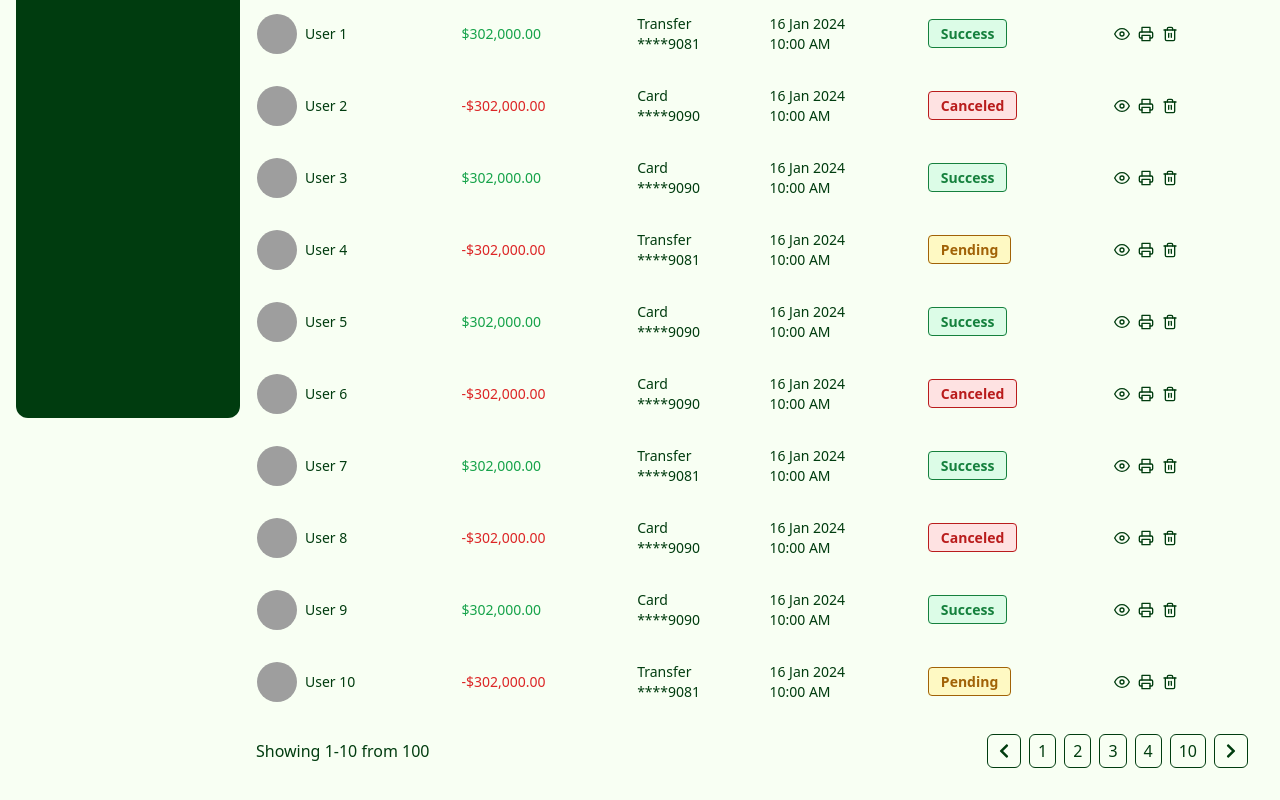
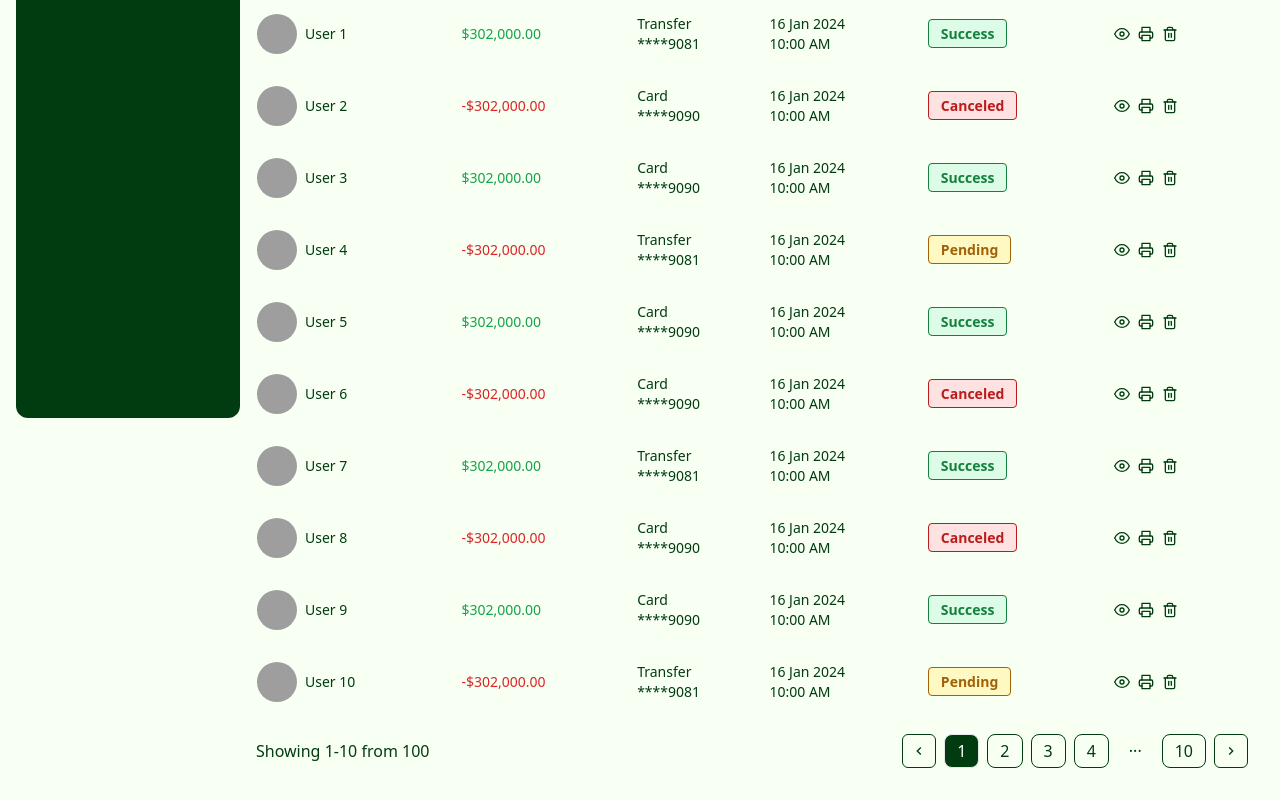
Before and after one commit to fahadurrehman00/zap, a React (Vite) app: page / in a window 1280 px wide. Shown: the part 398-1198 px from the top of the page. Built offline with nearby package versions, Linux system fonts and the light colour scheme; grey boxes are pictures that could not be loaded.

Commit message:
add trasanction table 22

```diff
--- a/src/comman-components/TransactionTable2.jsx
+++ b/src/comman-components/TransactionTable2.jsx
@@ -1,6 +1,9 @@
 import React, { useState } from "react";
 import { FiSearch, FiFilter, FiEye, FiPrinter, FiTrash2 } from "react-icons/fi";
-import { FaChevronLeft, FaChevronRight } from "react-icons/fa";
+import {
+  MdOutlineKeyboardArrowLeft,
+  MdOutlineKeyboardArrowRight,
+} from "react-icons/md";
 import { BsEye } from "react-icons/bs";
 
 const TransactionTable2 = () => {
@@ -41,23 +44,115 @@ const TransactionTable2 = () => {
     );
   };
 
-  const renderPagination = () => {
-    const pageNumbers = [];
-    if (totalPages <= 5) {
+  const renderPaginationLinks = () => {
+    const paginationLinks = [];
+    if (totalPages <= 7) {
       for (let i = 1; i <= totalPages; i++) {
-        pageNumbers.push(i);
+        paginationLinks.push(
+          <button
+            key={i}
+            onClick={() => setCurrentPage(i)}
+            className={`px-3 py-1 rounded-lg border ${currentPage === i ? "bg-secondary text-white" : "border-secondary"}`}
+          >
+            {i}
+          </button>
+        );
       }
     } else {
-      pageNumbers.push(1, 2, 3, 4);
-      if (currentPage >= 3 && currentPage < totalPages - 2) {
-        pageNumbers.push("...");
-        pageNumbers.push(currentPage);
-      } else if (currentPage >= totalPages - 2) {
-        pageNumbers.push("...");
+      if (currentPage <= 4) {
+        for (let i = 1; i <= 4; i++) {
+          paginationLinks.push(
+            <button
+              key={i}
+              onClick={() => setCurrentPage(i)}
+              className={`px-3 py-1 rounded-lg border ${currentPage === i ? "bg-secondary text-white" : "border-secondary"}`}
+            >
+              {i}
+            </button>
+          );
+        }
+        paginationLinks.push(<span key="ellipsis" className="px-3">...</span>);
+        paginationLinks.push(
+          <button
+            key={totalPages}
+            onClick={() => setCurrentPage(totalPages)}
+            className={`px-3 py-1 rounded-lg border ${currentPage === totalPages ? "bg-secondary text-white" : "border-secondary"}`}
+          >
+            {totalPages}
+          </button>
+        );
+      } else if (currentPage > 4 && currentPage < totalPages - 3) {
+        paginationLinks.push(
+          <button
+            key={1}
+            onClick={() => setCurrentPage(1)}
+            className={`px-3 py-1 rounded-lg border ${currentPage === 1 ? "bg-secondary text-white" : "border-secondary"}`}
+          >
+            1
+          </button>
+        );
+        paginationLinks.push(<span key="ellipsis-start" className="px-3">...</span>);
+        paginationLinks.push(
+          <button
+            key={currentPage - 1}
+            onClick={() => setCurrentPage(currentPage - 1)}
+            className={`px-3 py-1 rounded-lg border ${currentPage === currentPage - 1 ? "bg-secondary text-white" : "border-secondary"}`}
+          >
+            {currentPage - 1}
+          </button>
+        );
+        paginationLinks.push(
+          <button
+            key={currentPage}
+            className="px-3 py-1 rounded-lg border bg-secondary text-white"
+          >
+            {currentPage}
+          </button>
+        );
+        paginationLinks.push(
+          <button
+            key={currentPage + 1}
+            onClick={() => setCurrentPage(currentPage + 1)}
+            className={`px-3 py-1 rounded-lg border ${currentPage === currentPage + 1 ? "bg-secondary text-white" : "border-secondary"}`}
+          >
+            {currentPage + 1}
+          </button>
+        );
+        paginationLinks.push(<span key="ellipsis-end" className="px-3">...</span>);
+        paginationLinks.push(
+          <button
+            key={totalPages}
+            onClick={() => setCurrentPage(totalPages)}
+            className={`px-3 py-1 rounded-lg border ${currentPage === totalPages ? "bg-secondary text-white" : "border-secondary"}`}
+          >
+            {totalPages}
+          </button>
+        );
+      } else {
+        paginationLinks.push(
+          <button
+            key={1}
+            onClick={() => setCurrentPage(1)}
+            className={`px-3 py-1 rounded-lg border ${currentPage === 1 ? "bg-secondary text-white" : "border-secondary"}`}
+          >
+            1
+          </button>
+        );
+        paginationLinks.push(<span key="ellipsis" className="px-3">...</span>);
+        for (let i = totalPages - 3; i <= totalPages; i++) {
+          paginationLinks.push(
+            <button
+              key={i}
+              onClick={() => setCurrentPage(i)}
+              className={`px-3 py-1 rounded-lg border ${currentPage === i ? "bg-secondary text-white" : "border-secondary"}`}
+            >
+              {i}
+            </button>
+          );
+        }
       }
-      pageNumbers.push(totalPages);
     }
-    return pageNumbers;
+    return paginationLinks;
   };
 
   return (
@@ -78,7 +173,7 @@ const TransactionTable2 = () => {
           </button>
         </div>
         <div className='flex space-x-2 items-center'>
-          <button className='bg-primary p-2 rounded-lg'>
+          <button className='bg-green-200 p-2 rounded-lg'>
             <BsEye />
           </button>
           <span>Show</span>
@@ -119,21 +214,15 @@ const TransactionTable2 = () => {
                 <span className='font-medium'>{transaction.name}</span>
               </td>
               <td
-                className={`font-medium ${
-                  transaction.amount > 0 ? "text-green-600" : "text-red-600"
-                }`}
+                className={`font-medium ${transaction.amount > 0 ? "text-green-600" : "text-red-600"}`}
               >
                 {transaction.amount.toLocaleString("en-US", {
                   style: "currency",
                   currency: "USD",
                 })}
               </td>
-              <td>
-                {transaction.method} <br /> {transaction.cardNumber}
-              </td>
-              <td>
-                {transaction.date} <br /> {transaction.time}
-              </td>
+              <td>{transaction.method} <br /> {transaction.cardNumber}</td>
+              <td>{transaction.date} <br /> {transaction.time}</td>
               <td>{renderStatusBadge(transaction.status)}</td>
               <td>
                 <div className='flex space-x-2'>
@@ -151,32 +240,23 @@ const TransactionTable2 = () => {
       <div className='flex justify-between items-center mt-4'>
         <span>
           Showing {(currentPage - 1) * recordsPerPage + 1}-
-          {Math.min(currentPage * recordsPerPage, transactions.length)} from{" "}
-          {transactions.length}
+          {Math.min(currentPage * recordsPerPage, transactions.length)} from {transactions.length}
         </span>
         <div className='flex space-x-2'>
           <button
-            className='px-2 py-1 rounded-md border border-secondary hover:bg-gray-300 cursor-pointer'
             disabled={currentPage === 1}
             onClick={() => setCurrentPage(currentPage - 1)}
+            className='p-2 rounded-md border border-secondary hover:bg-gray-300'
           >
-            <FaChevronLeft />
+            <MdOutlineKeyboardArrowLeft />
           </button>
-          {renderPagination().map((page, index) => (
-            <button
-              className='px-2 py-1 rounded-md border border-secondary hover:bg-gray-300'
-              key={index}
-              onClick={() => typeof page === "number" && setCurrentPage(page)}
-            >
-              {page}
-            </button>
-          ))}
+          {renderPaginationLinks()}
           <button
-            className='px-2 py-1 rounded-md border border-secondary hover:bg-gray-300 cursor-pointer'
             disabled={currentPage === totalPages}
             onClick={() => setCurrentPage(currentPage + 1)}
+            className='p-2 rounded-md border border-secondary hover:bg-gray-300'
           >
-            <FaChevronRight />
+            <MdOutlineKeyboardArrowRight />
           </button>
         </div>
       </div>
```
